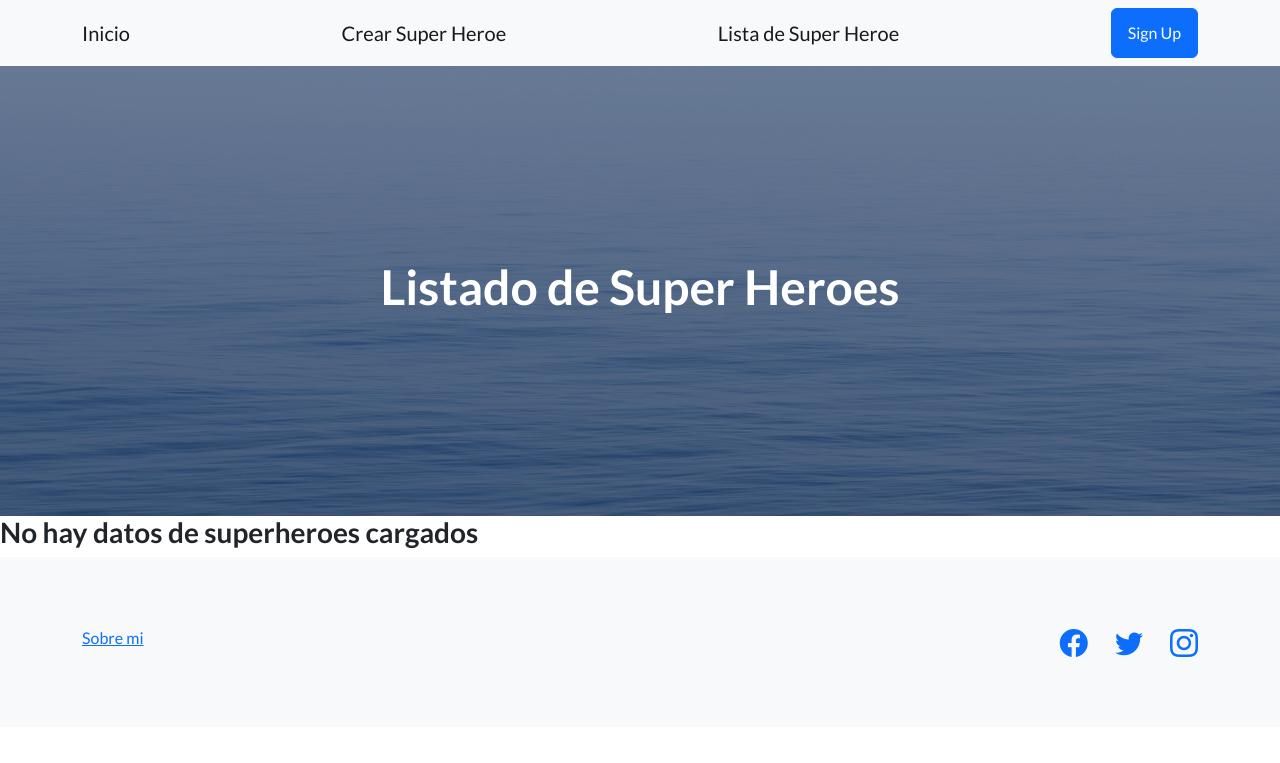
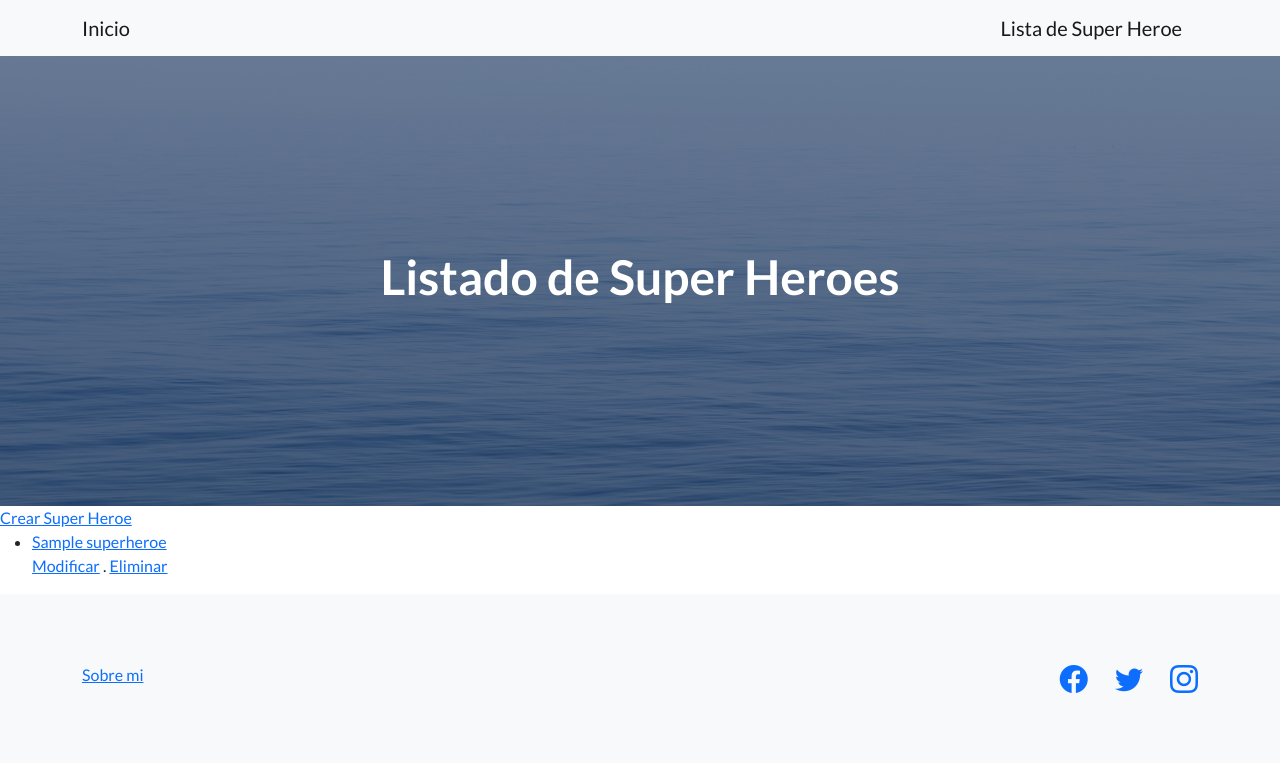
Before and after one commit to S-Andol/Entrega1-Andolcetti, a Django app: page /inicio/superheroes/ in a window 1280 px wide. Shown: the top 763 px of the page. Run offline with Django 4.2, Linux system fonts and the light colour scheme; tables that the repository leaves empty hold one stand-in row (values such as "Sample post"); some libraries are stand-ins or nearby versions.

Commit message:
Probando1234

```diff
--- a/inicio/models.py
+++ b/inicio/models.py
@@ -6,7 +6,9 @@
     nombre = models.CharField(max_length=20)
     superpoder = models.CharField(max_length=20)
     motivo = models.TextField()
+    # edad = models.IntegerField()
     autor =  models.CharField(max_length=20)
 
     def __str__ (self):
-        return f"{self.nombre} - {self.superpoder} - {self.motivo} - {self.autor}"
+        return f"{self.nombre}"
+        # return f"Nombre: {self.nombre} - Super Poder: {self.superpoder} - Motivo: {self.motivo} - Auto: {self.autor}"
--- a/inicio/templates/inicio/crear_superheroe.html
+++ b/inicio/templates/inicio/crear_superheroe.html
@@ -2,18 +2,18 @@
 
 
 {% block title_head %}
-<title> SuperHeroe</title>
+<title> Crear Super Heroe</title>
 {% endblock title_head %}
 
 {% block h1_header %}
-<h1>Tu super heroe</h2>
+<h1>Crea tu super heroe</h2>
 {% endblock h1_header %}
 
 {% block contenido %}
 <form action= {% url 'inicio:crear_superheroe' %} method="POST">
     {% csrf_token %}
     <table>
-        {{formulario}}
+        {{form}}
     </table>
     <button>Enviar</button>
 </form>
--- a/inicio/templates/inicio/detalle_superheroe.html
+++ b/inicio/templates/inicio/detalle_superheroe.html
@@ -2,7 +2,7 @@
 
 
 {% block title_head %}
-<title> Super Heroe</title>
+<title>Super Heroe</title>
 {% endblock title_head %}
 
 {% block h1_header %}
@@ -16,12 +16,10 @@
     <li>Motivo: {{superheroe.motivo}}</li>
     <li>Autor: {{superheroe.autor}}</li>
 </ul>
-<a href= {% url 'inicio:modificar_superheroe' superheroe.id %}>Modificar</a>
+<a href= {% url 'inicio:modificar_superheroe' superheroe.id %}>Modificar</a> -
     <a href= {% url 'inicio:eliminar_superheroe' superheroe.id %}>Eliminar</a>
 
 
 
 
 {% endblock contenido %}
-{% endfor %}
-{% endif %}
--- a/inicio/templates/inicio/eliminar_superheroe.html
+++ b/inicio/templates/inicio/eliminar_superheroe.html
@@ -12,7 +12,7 @@
 {% block contenido %}
 <form action= {% url 'inicio:eliminar_superheroe' superheroe.id %} method="POST">
     {% csrf_token %}
-    <h3>¿Quiere eliminar al Super Heroe{{superheroe}}?</h3>
-    <button>Eliminar</button>
+    <h3>¿Quiere eliminar al Super Heroe {{superheroe}}?</h3>
+    <button>Si, eliminar</button>
 </form>
 {% endblock contenido %}
--- a/inicio/templates/inicio/lista_superheroes.html
+++ b/inicio/templates/inicio/lista_superheroes.html
@@ -18,17 +18,18 @@
     </form>
 </p> {% endcomment %}
 
+<a href={% url 'inicio:crear_superheroe' %}>Crear Super Heroe</a>
+
 {% if object_list %}
 <ul>
     {% for superheroe in object_list %}
-    <li><a href= {% url 'inicio:detalle_superheroe' superheroe.id %}></a>{{superheroe}}</li>
-    <a href= {% url 'inicio:modificar_superheroe' superheroe.id %}>Modificar</a>
-    <a href= {% url 'inicio:eliminar_superheroe' superheroe.id %}>Eliminar</a>
+    <li><a href= {% url 'inicio:detalle_superheroe' superheroe.id %}>{{superheroe}}</a></li>
+    <a href= {% url 'inicio:modificar_superheroe' superheroe.id %}>Modificar</a> . <a href= {% url 'inicio:eliminar_superheroe' superheroe.id %}>Eliminar</a>
     {% endfor %}
 </ul>
 
 {% else %}
-    <h3> No hay datos de superheroes cargados </h3>
+    <h3> No hay datos de superheroes cargados.</h3>
 {% endif %}
 
 
--- a/inicio/templates/inicio/modificar_superheroe.html
+++ b/inicio/templates/inicio/modificar_superheroe.html
@@ -13,7 +13,7 @@
 <form action= {% url 'inicio:modificar_superheroe' superheroe.id %} method="POST">
     {% csrf_token %}
     <table>
-        {{formulario}}
+        {{form}}
     </table>
     <button>Modificar</button>
 </form>
--- a/inicio/templates/inicio/sobre_mi.html
+++ b/inicio/templates/inicio/sobre_mi.html
@@ -9,6 +9,7 @@
 {% endblock h1_header %}
 
 {% block contenido %}
-Hola, me llamo sergio... Pero vos podes llamarme "andol"
-Esta pagina es meramente ilustrativa para terminar mi curso de python... espero te guste.
+<p>Hola, me llamo sergio... </p>
+<p>Pero vos podes llamarme "andol"</p>
+<p>Esta pagina es meramente ilustrativa para terminar el curso de python... espero te guste. </p>
 {% endblock contenido %}
--- a/inicio/urls.py
+++ b/inicio/urls.py
@@ -7,13 +7,13 @@
 urlpatterns = [
 
     path ('', views.mi_vista, name = 'inicio'),
+    path('sobre-mi/', views.sobre_mi, name = 'sobre_mi'),
+    path('superheroes/', views.SuperHeroeListView.as_view(), name = 'listar_superheroes'),
+    path('superheroes/crear/', views.SuperHeroeCreateView.as_view(), name = 'crear_superheroe'),
 
-    path('crear-superheroe/', views.crear_superheroe, name = 'crear_superheroe'),
-    path('superheroes/', views.lista_superheroes, name = 'listar_superheroes'),
-    path('superheroes/<int:pk>/', views.SuperHeroeDetailView.as_view, name = 'detalle_superheroes'),
-    path('superheroes/<int:pk>/modificar/', views.SuperHeroeUpdateView.as_view, name = 'modificar_superheroes'),
-    path('superheroes/<int:pk>/eliminar/', views.SuperHeroeDeleteView.as_view , name = 'eliminar_superheroes'),
-    path('sobre-mi/', views.sobre_mi, name = 'sobre_mi'),
+    path('superheroes/<int:pk>/', views.SuperHeroeDetailView.as_view(), name = 'detalle_superheroe'),
+    path('superheroes/<int:pk>/modificar/', views.SuperHeroeUpdateView.as_view(), name = 'modificar_superheroe'),
+    path('superheroes/<int:pk>/eliminar/', views.SuperHeroeDeleteView.as_view() , name = 'eliminar_superheroe'),
 
 
 
--- a/inicio/views.py
+++ b/inicio/views.py
@@ -13,6 +13,7 @@
     return render(request,'inicio/index.html')
 
 # Create your views here.
+"""
 def crear_superheroe(request):
     if request.method == "POST":
         formulario = CreacionSuperHereoFormulario(request.POST)
@@ -24,49 +25,53 @@
             superheroe = SuperHeroe (nombre = request.POST['nombre'], superpoder = request.POST['superpoder'], motivo = request.POST['motivo'], autor = request.POST['autor'])
             superheroe.save()
 
+
             return redirect('inicio:listar_superheroes')
 
     formulario = CreacionSuperHereoFormulario()
     return render(request, 'inicio/crear_superheroe.html',{'formulario': formulario})
-
+"""
 
 # def lista_superheroes(request):
 #     return render(request, 'inicio/lista_superheroes.html')
 
 
-def lista_superheroes(request):
-    nombre_a_buscar = request.GET.get('nombre',None)
+# def lista_superheroes(request):
+#     nombre_a_buscar = request.GET.get('nombre',None)
 
-    if nombre_a_buscar:
-        SuperHeroes = SuperHeroe.objects.filter(nombre__icontains = nombre_a_buscar)
-    else:
-        SuperHeroes = SuperHeroe.objects.all()
-    formulario_busqueda = BuscarSuperHeroe()
-    return render(request, 'inicio/lista_superheroes.html',{'superheroes':SuperHeroes,'formulario':formulario_busqueda})
+#     if nombre_a_buscar:
+#         SuperHeroes = SuperHeroe.objects.filter(nombre__icontains = nombre_a_buscar)
+#     else:
+#         SuperHeroes = SuperHeroe.objects.all()
+#     formulario_busqueda = BuscarSuperHeroe()
+#     return render(request, 'inicio/lista_superheroes.html',{'superheroes':SuperHeroes,'formulario':formulario_busqueda})
 
 
 def sobre_mi(request):
     return render(request,'inicio/sobre_mi.html')
 
-
-# class SuperHeroeListView(ListView):
-#     model = SuperHeroe
-#     template_name = ".html"
-
+class SuperHeroeListView(ListView):
+    model = SuperHeroe
+    template_name = "inicio/lista_superheroes.html"
 
 class SuperHeroeDetailView(DetailView):
     model = SuperHeroe
     template_name = "inicio/detalle_superheroe.html"
 
-# class SuperHeroeCreateView(CreateView):
-#     model = SuperHeroe
-#     template_name = ".html"
-
+class SuperHeroeCreateView(CreateView):
+    model = SuperHeroe
+    template_name = "inicio/crear_superheroe.html"
+    fields = ['nombre','superpoder','motivo','autor']
+    success_url = '/inicio/superheroes/'
 
 class SuperHeroeUpdateView(UpdateView):
     model = SuperHeroe
     template_name = "inicio/modificar_superheroe.html"
+    fields = ['nombre','superpoder','motivo','autor']
+    success_url = '/inicio/superheroes/'
+
 
 class SuperHeroeDeleteView(DeleteView):
     model = SuperHeroe
     template_name = "inicio/eliminar_superheroe.html"
+    success_url = '/inicio/superheroes/'
--- a/templates/base.html
+++ b/templates/base.html
@@ -23,9 +23,9 @@
         <nav class="navbar navbar-light bg-light static-top">
             <div class="container">
                 <a class="navbar-brand" href="{% url 'inicio:inicio' %}">Inicio</a>
-                <a class="navbar-brand" href="{% url 'inicio:crear_superheroe' %}">Crear Super Heroe</a>
+                {% comment %} <a class="navbar-brand" href="{% url 'inicio:crear_superheroe' %}">Crear Super Heroe</a> {% endcomment %}
                 <a class="navbar-brand" href="{% url 'inicio:listar_superheroes' %}">Lista de Super Heroe</a>
-                <a class="btn btn-primary" href="#signup">Sign Up</a>
+                {% comment %} <a class="btn btn-primary" href="#signup">Sign Up</a> {% endcomment %}
             </div>
         </nav>
         <!-- Masthead-->
```
Also changed, not shown: README.md.
